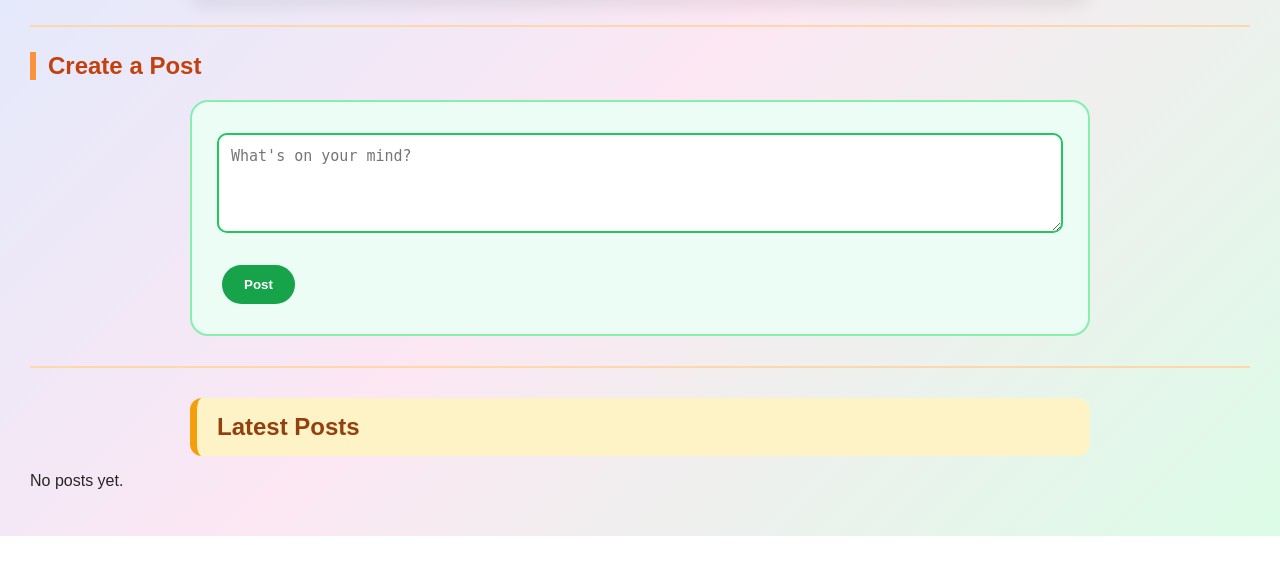
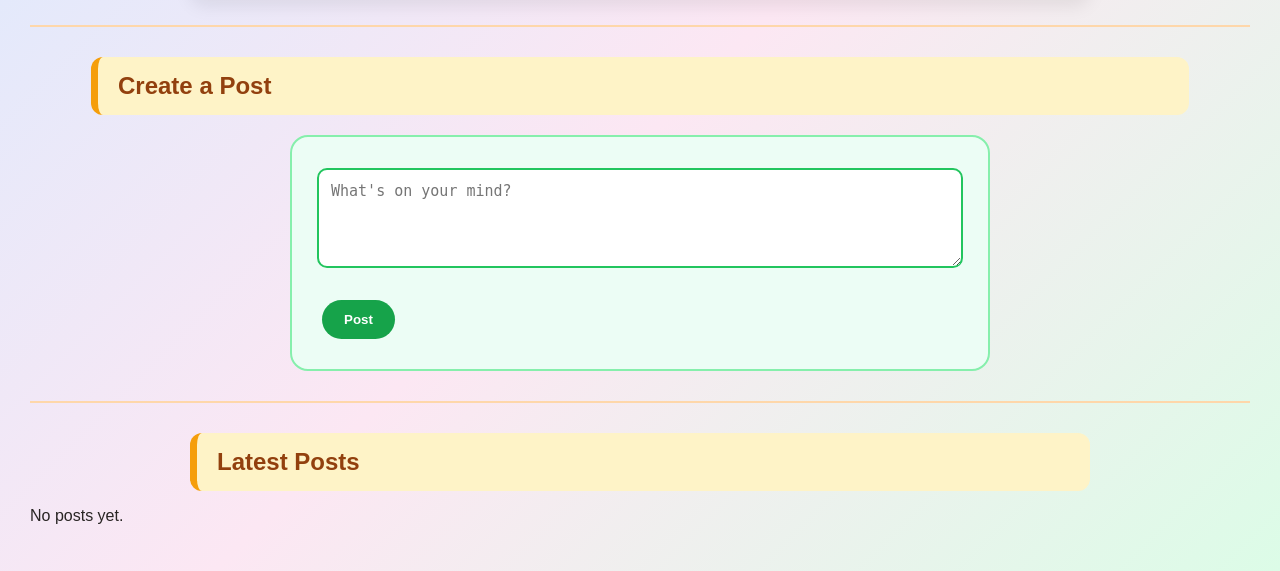
Before and after one commit to Pavitra72/CodeAlpha_SocialMediaPlatform, a Django app: page / in a window 1280 px wide. Shown: the part 282-853 px from the top of the page. Before the commit the page ends 818 px from the top, so only its background shows below. Run offline with Django 5.2, Linux system fonts and the light colour scheme; the visitor is signed in with stand-in values (Sample User, id 1); data that the repository does not hold is empty.

Commit message:
Improve UI styling and layout

```diff
--- a/social/static/social/style.css
+++ b/social/static/social/style.css
@@ -226,7 +226,8 @@ small {
     text-decoration: none;
 }
 .create-post-form {
-    max-width: 900px;
+    width: 90%;
+    max-width: 700px;
     margin: 0 auto 30px;
     padding: 25px;
     background: #ecfdf5;
@@ -259,3 +260,31 @@ small {
     border-left: 7px solid #f59e0b;
     border-radius: 12px;
 }
+.create-post-form {
+    display: block !important;
+    width: 90% !important;
+    max-width: 700px !important;
+    margin-left: auto !important;
+    margin-right: auto !important;
+    margin-top: 20px !important;
+    margin-bottom: 30px !important;
+}
+.create-post-form {
+    display: block !important;
+    width: 90% !important;
+    max-width: 700px !important;
+    margin-left: auto !important;
+    margin-right: auto !important;
+    margin-top: 20px !important;
+    margin-bottom: 30px !important;
+}
+.create-title {
+    width: 90%;
+    max-width: 1100px;
+    margin: 30px auto 15px;
+    padding: 15px 20px;
+    background: #fef3c7;
+    color: #92400e;
+    border-left: 7px solid #f59e0b;
+    border-radius: 12px;
+}
--- a/social/templates/social/home.html
+++ b/social/templates/social/home.html
@@ -49,7 +49,7 @@
 
     {% if user.is_authenticated %}
 
-        <h2>Create a Post</h2>
+        <h2 class="create-title">Create a Post</h2>
 
         <form method="POST" class="create-post-form">
             {% csrf_token %}
```
